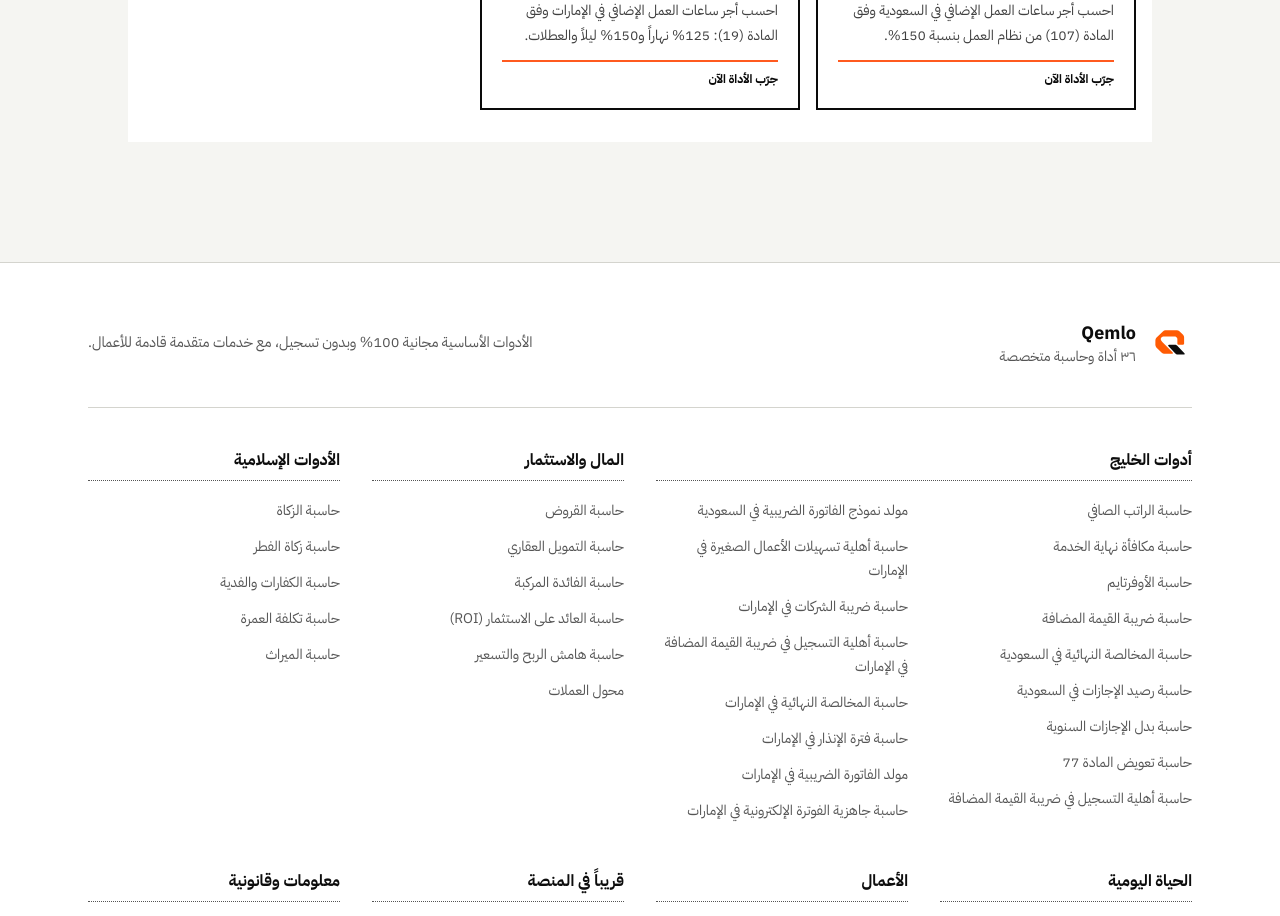
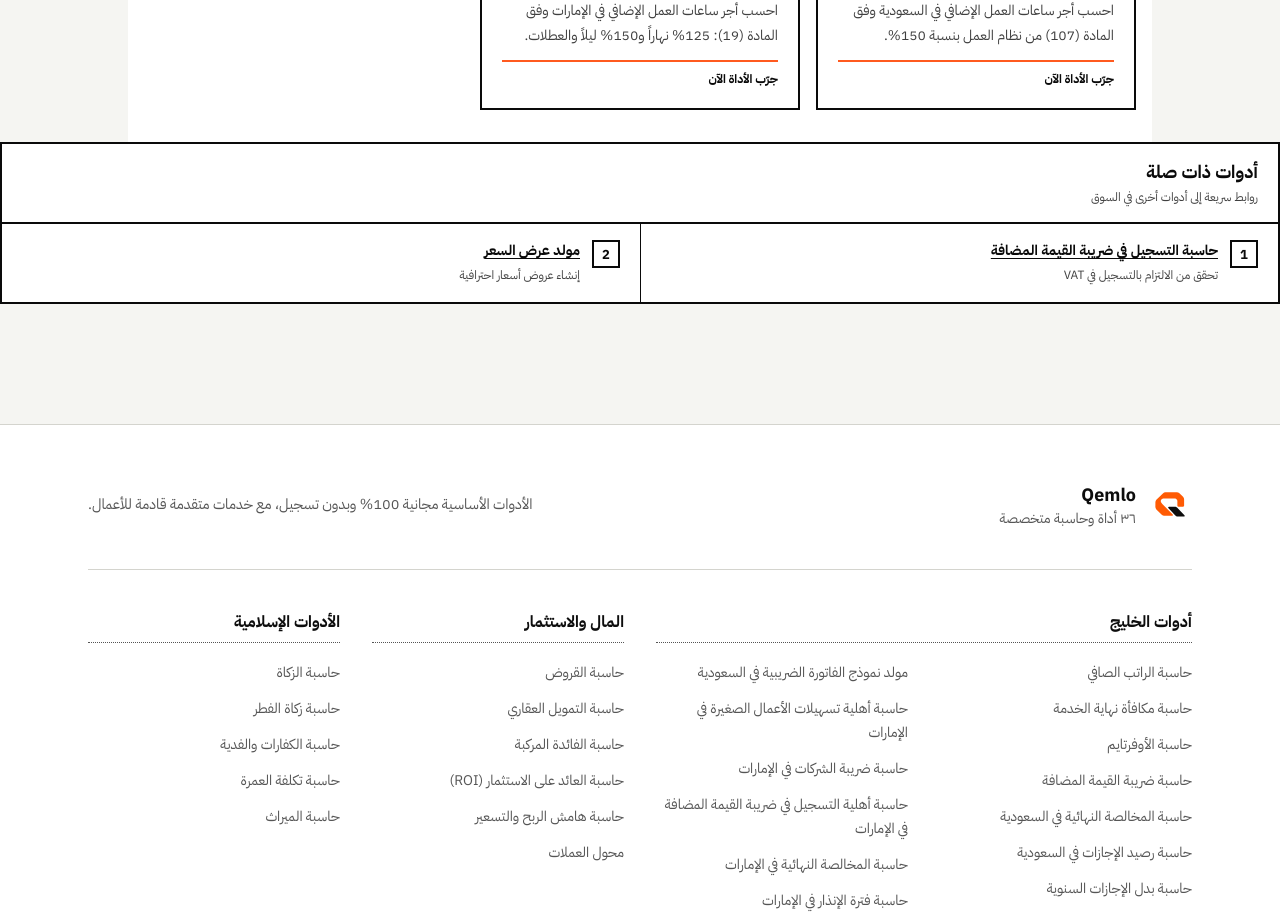
Before and after one commit to MAHMADzubair/arabic-tools, a Next.js app: page /salary-calculator/saudi in a window 1280 px wide. Shown: the part 7917-8833 px from the top of the page. Built offline with nearby package versions, Linux system fonts and the light colour scheme; no server answers.

Commit message:
Day 7: Add SEO metadata, internal linking, audit markdown

```diff
--- a/app/ar/ae/quotation-generator/page.js
+++ b/app/ar/ae/quotation-generator/page.js
@@ -170,6 +170,14 @@ const relatedTools = [
     desc: "جميع الأدوات الضريبية والعمالية والمالية المخصصة للسوق الإماراتي.",
     badge: "الشامل",
     badgeColor: "bg-emerald-700 text-white font-bold",
+  },
+  {
+    href: "/salary-calculator/saudi",
+    icon: "💰",
+    title: "حاسبة الراتب الصافي في السعودية",
+    desc: "احسب صافي راتبك في المملكة العربية السعودية",
+    badge: "Business",
+    badgeColor: "bg-green-100 text-green-800",
   },
 ];
 
--- a/app/ar/ae/vat-registration-checker/page.js
+++ b/app/ar/ae/vat-registration-checker/page.js
@@ -161,6 +161,14 @@ const relatedTools = [
     desc: "أنشئ عرض سعر احترافي — قد يُستخدم كوثيقة داعمة في ملف التسجيل.",
     badge: "Business",
     badgeColor: "bg-amber-100 text-amber-800",
+  },
+  {
+    href: "/salary-calculator/saudi",
+    icon: "💰",
+    title: "حاسبة الراتب الصافي في السعودية",
+    desc: "احسب صافي راتبك في المملكة العربية السعودية",
+    badge: "Business",
+    badgeColor: "bg-green-100 text-green-800",
   },
   {
     href: "/ar/ae/corporate-tax-calculator",
--- a/app/salary-calculator/saudi/page.js
+++ b/app/salary-calculator/saudi/page.js
@@ -1,9 +1,11 @@
 import SalaryCalculator from "@/components/SalaryCalculator";
+import RelatedBusinessTools from "@/components/business/RelatedBusinessTools";
 import ToolGuideSection from "@/components/ToolGuideSection";
 import GeoSummary from "@/components/business/GeoSummary";
 import { SITE_URL } from "@/lib/siteConfig";
 
 export const metadata = {
+  keywords: ["حساب راتب الصافي السعودية", "آلة حساب الرواتب", "حساب صافي الراتب", "GOSI", "sanad", "حساب صافي الراتب السعودي"],
   title: "حاسبة الراتب الصافي في السعودية 2026 | خصم التأمينات GOSI وساند",
   description:
     "احسب صافي راتبك في السعودية بدقة بعد استقطاع التأمينات الاجتماعية (GOSI) وساند وفق النظامين السابق والجديد 2026، مع تفصيل بدل السكن والنقل ومنصة قوى ونظام حماية الأجور.",
@@ -134,6 +136,14 @@ export default function SaudiSalaryPage() {
         disclaimer="هذه الأداة استرشادية — نتائجها تقديرية ولا تُعدّ مسيراً رسمياً. راجع قسم الموارد البشرية أو بوابة GOSI لأرقام دقيقة."
       />
       <ToolGuideSection {...guideData} />
+      <RelatedBusinessTools
+        title="أدوات ذات صلة"
+        subtitle="روابط سريعة إلى أدوات أخرى في السوق"
+        tools={[
+          { href: "/ar/ae/vat-registration-checker", icon: "🏢", title: "حاسبة التسجيل في ضريبة القيمة المضافة", desc: "تحقق من الالتزام بالتسجيل في VAT" },
+          { href: "/ar/ae/quotation-generator", icon: "📋", title: "مولد عرض السعر", desc: "إنشاء عروض أسعار احترافية" },
+        ]}
+      />
     </div>
   );
 }
```
